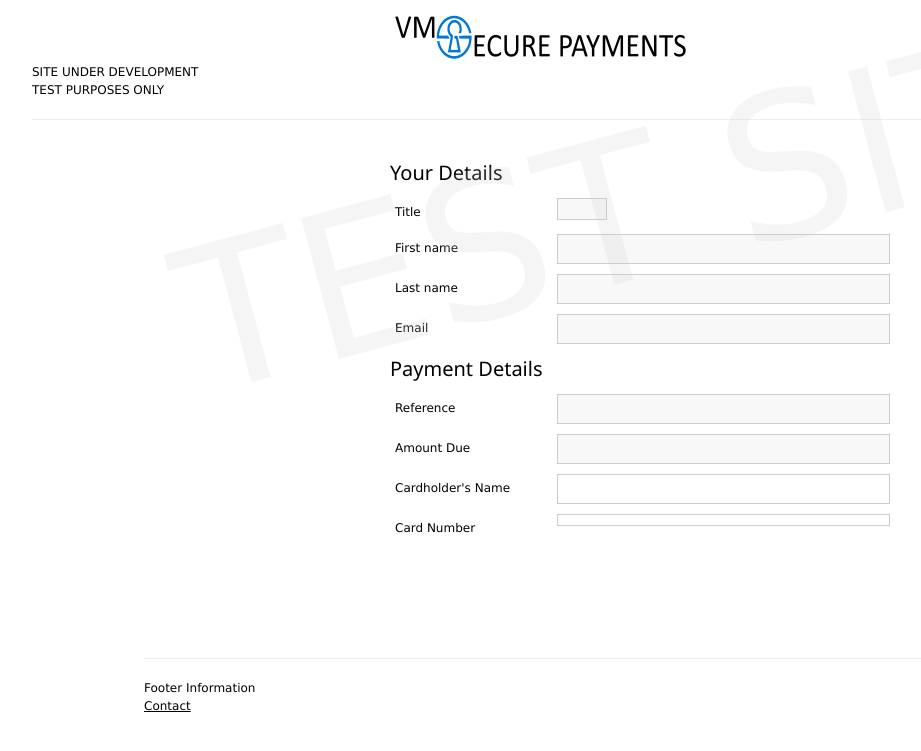
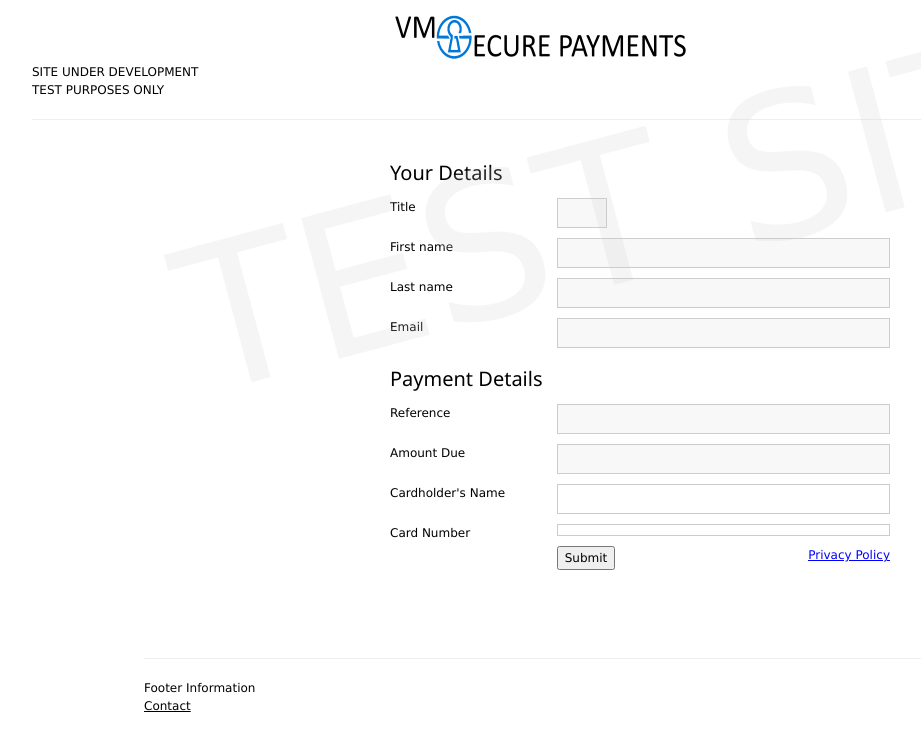
Before and after one commit to marioman1980/vms-secure-pay, a CodeIgniter app: page /database/index.php/payment_form/index in a window 1280 px wide. Shown: the top 751 px of the page, without its empty margins (0-921 px from the left). Run offline with CodeIgniter, Linux system fonts and the light colour scheme; some libraries are stand-ins or nearby versions.

Commit message:
Adjust to match Stripe Elements

```diff
--- a/application/views/payment_form.php
+++ b/application/views/payment_form.php
@@ -12,27 +12,55 @@ defined('BASEPATH') OR exit('No direct script access allowed');
 
   Readonly fields will be pre-populated
 -->
+    <div class="w3-row">
       <label class="w3-third">Title</label>
-    <input class="w3-twothird input_margin form_readonly" id="title" name="title" type="text" value="<?php echo $title; ?>" style="width:50px" required readonly></input><br><br>
+      <input class="w3-twothird field input_margin form_readonly" id="title" name="title" type="text" value="<?php echo $title; ?>" style="width:50px" required readonly></input>
+    </div>
+    <div class="w3-row">
       <label class="w3-third">First name</label>
-    <input class="w3-twothird field input_margin form_readonly" id="first_name" name="first_name" type="text" value="<?php echo $first_name; ?>" required readonly></input><br><br>
+      <input class="w3-twothird field input_margin form_readonly" id="first_name" name="first_name" type="text" value="<?php echo $first_name; ?>" required readonly></input>
+    </div>
+    <div class="w3-row">
       <label class="w3-third">Last name</label>
-    <input class="w3-twothird field input_margin form_readonly" id="last_name" name="last_name" type="text" value="<?php echo $last_name; ?>" required readonly></input>	<br><br>
+      <input class="w3-twothird field input_margin form_readonly" id="last_name" name="last_name" type="text" value="<?php echo $last_name; ?>" required readonly></input>
+    </div>
+    <div class="w3-row">
       <label class="w3-third">Email</label>
       <input class="w3-twothird field input_margin form_readonly" id="email" name="email" type="email" value="<?php echo $email; ?>" required readonly></input><br><br>
       <h4>Payment Details</h4>
+    </div>
+    <div class="w3-row">
       <label class="w3-third">Reference</label>
-    <input class="w3-twothird field input_margin form_readonly" id="agent_reference" name="agent_reference" type="text" value="<?php echo $reference; ?>" required readonly></input><br><br>
+      <input class="w3-twothird field input_margin form_readonly" id="agent_reference" name="agent_reference" type="text" value="<?php echo $reference; ?>" required readonly></input>
   <!--    <input class="w3-third input_margin form_readonly" id="reference" name="reference" type="hidden" readonly></input>-->
+    </div>
+    <div class="w3-row">
       <label class="w3-third">Amount Due</label>
-    <input class="w3-twothird field input_margin form_readonly" id="amount_due" name="amount_due" type="text" value="<?php echo $amount_due; ?>" required readonly></input><br><br>
+      <input class="w3-twothird field input_margin form_readonly" id="amount_due" name="amount_due" type="text" value="<?php echo $amount_due; ?>" required readonly></input>
+    </div>
+    <div class="w3-row">
       <label class="w3-third">Cardholder's Name</label>
-    <input class="w3-twothird field input_margin shadow" id="cardholder" name="cardholder" type="text" data-stripe="name"></input><br><br>
+      <input class="w3-twothird field input_margin shadow" id="cardholder" name="cardholder" type="text" data-stripe="name"></input>
+    </div>
+    <div class="w3-row">
+      <label class="w3-third" for="card-element">Card Number</label>
+      <div class="w3-twothird">
+        <!--CARD-->
+        <div id="card-element" class="field input_margin shadow"></div>
+        <input id="submit_button" name="submit_button" type="submit" value="Submit"></input>
+        <button id="privacy-policy-link"><a href="https://vmssecurepay.jkamradcliffe.net/index.php/payment_form/privacy_policy">Privacy Policy</a></button>
+      </div>
+    </div>
+<!--
+    <div class="w3-row" style="background-color:red">
+      <div class="w3-col m4 l4" style="background-color:green"> </div>
+      <div class="w3-col m8 l8" style="background-color:blue">
+        <input id="submit_button" name="submit_button" type="submit" value="Submit"></input>
+        <a href="https://vmssecurepay.jkamradcliffe.net/index.php/payment_form/privacy_policy" id="privacy-policy-link"><p>Privacy Policy</p></a>
+      </div>
+    </div>
+-->
 
-<!--CARD-->
-
-    <label class="w3-third" for="card-element">Card Number</label>
-    <div id="card-element" class="w3-twothird field input_margin shadow"></div>
 
 
 
--- a/css/style.css
+++ b/css/style.css
@@ -37,8 +37,11 @@ form, #header-img, #privacy-policy{
   border: 1px solid #cccccc;
   padding: 5px
 }
-label{
-  padding: 5px
+
+@media only screen and(min-width:601px){
+  label{
+    padding: 5px
+  }
 }
 
 
@@ -66,17 +69,17 @@ input[type=number]::-webkit-outer-spin-button {
 	margin-bottom:10px;
 	width: 100%
 }
-#cancel{
+#cancel, #privacy-policy-link{
 	text-decoration: underline;
-	color: 0000ff;
+	color: #0000ff;
 	cursor: pointer;
 	cursor: hand;
   border: none;
   background-color: Transparent;
   padding: 0
 }
-#cancel:hover{
-	text-shadow: 0.1px 0.1px #0000ff;
+#cancel:hover, #privacy-policy-link:hover{
+	color: #6666ff
 }
 
 /* TEST SITE WATERMARK */
```
Lines whose indentation alone changed are shown as unchanged.
